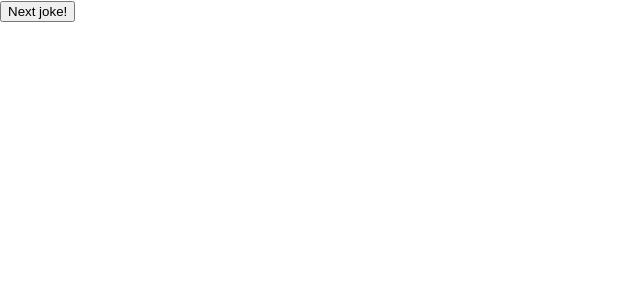
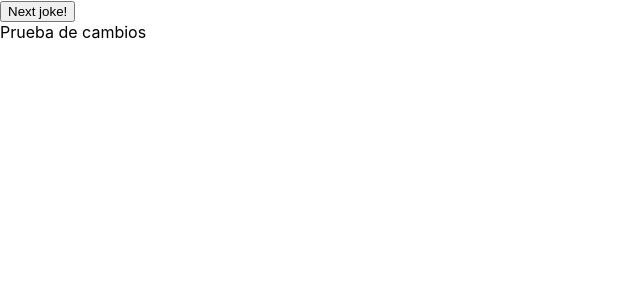
Before and after one commit to IsmaelLuAl/eventos, a React (Create React App) app: page / in a window 1280 px wide. Shown: the top 300 px of the page, without its empty margins (0-640 px from the left). Built offline with nearby package versions, Linux system fonts and the light colour scheme.

Commit message:
Commit de rama secundaria

```diff
--- a/src/App.js
+++ b/src/App.js
@@ -24,6 +24,8 @@ function App() {
       <button onChange={nextjoke} value={joke}>
         Next joke!
       </button>
+
+      <div>Prueba de cambios</div>
     </>
   );
 }
```
